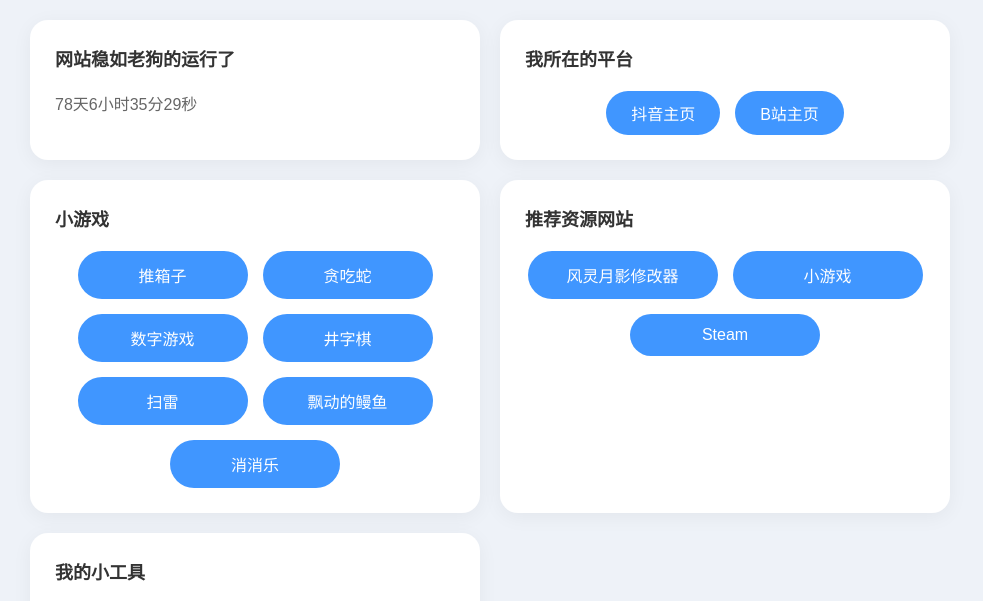
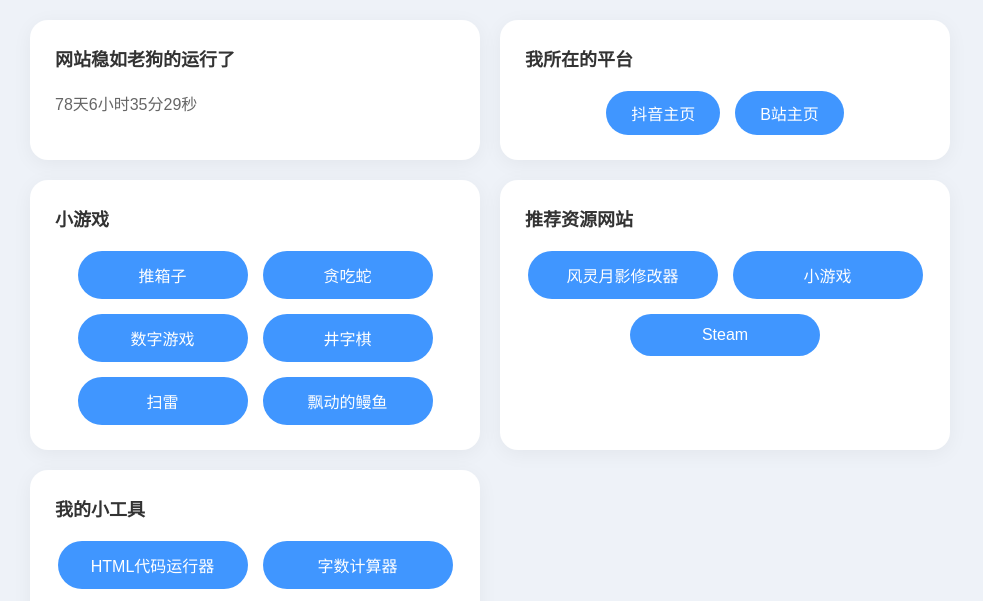
Before and after one commit to arkthon/my-code, a plain HTML site: page index.html in a window 1280 px wide. Shown: the part 110-711 px from the top of the page, without its empty margins (0-983 px from the left). Drawn offline with Linux system fonts and the light colour scheme.

Commit message:
Update index.html

```diff
--- a/index.html
+++ b/index.html
@@ -283,7 +283,6 @@
                 <a href="井字棋.html" class="game-btn">井字棋</a>
                 <a href="扫雷.html" class="game-btn">扫雷</a>
                 <a href="http://www.staggeringbeauty.com/" class="game-btn">飘动的鳗鱼</a>
-                <a href="卡牌消.html" class="game-btn">消消乐</a>
             </div>
         </div>
 
```
